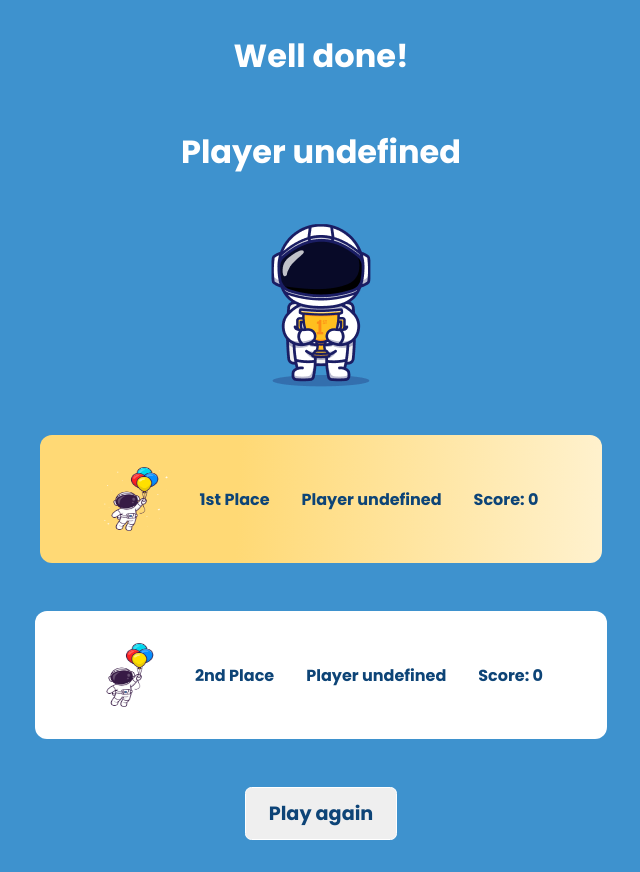
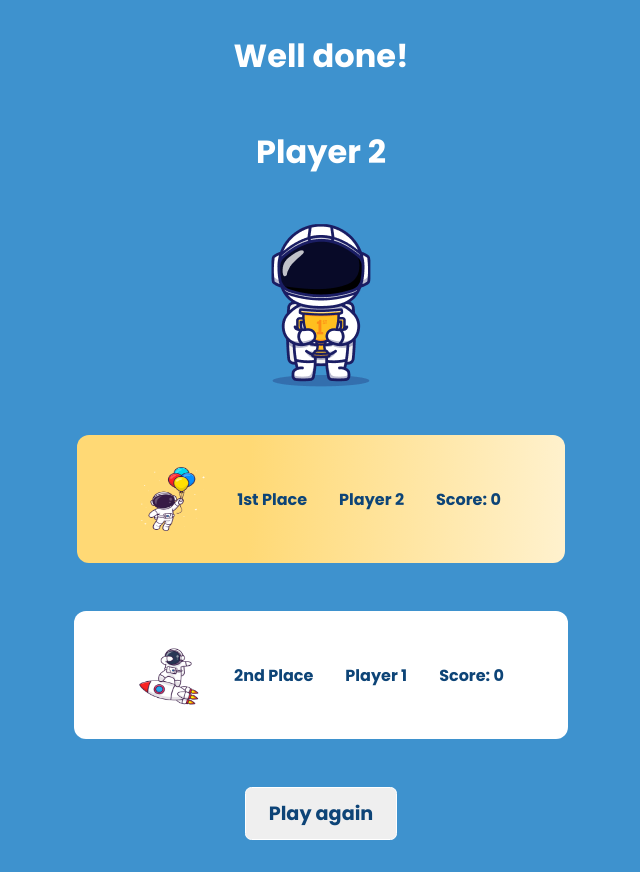
Before and after one commit to GabrielleNaidoo/memory-game, a React (Vite) app in the folder memory-game/: page /score-board in a window 1280 px wide. Shown: the whole page, without its empty margins (319-959 px from the left). Built offline with nearby package versions, Linux system fonts and the light colour scheme.

Commit message:
refactoring of ScoreBoard logic

```diff
--- a/memory-game/src/components/ScoreBoard.jsx
+++ b/memory-game/src/components/ScoreBoard.jsx
@@ -4,17 +4,11 @@ import playerOneImage from "../images/player-images/player-one.png";
 import playerTwoImage from "../images/player-images/player-two.png";
 import scoreboardChap from "../images/player-images/scoreboard-chap.png";
 
-function ScoreBoard(props) {
-  const CardCtx = useContext(CardContext);
-  let winner;
-  let loser;
-  if (CardCtx.playerOneScore > CardCtx.playerTwoScore) {
-    winner = 1;
-    loser = 2;
-  } else if (CardCtx.playerOneScore < CardCtx.playerTwoScore) {
-    winner = 2;
-    loser = 1;
-  }
+function ScoreBoard({ playAgainHandler }) {
+  const { playerOneScore, playerTwoScore } = useContext(CardContext);
+
+  const winner = playerOneScore > playerTwoScore ? 1 : 2;
+  const loser = winner === 1 ? 2 : 1;
 
   return (
     <div className="scoreboard">
@@ -30,7 +24,7 @@ function ScoreBoard(props) {
         <p className="scoreboard_box_place">1st Place</p>
         <p className="scoreboard_box_player">{`Player ${winner}`}</p>
         <p className="scoreboard_box_score">{`Score: ${
-          winner === 1 ? CardCtx.playerOneScore : CardCtx.playerTwoScore
+          winner === 1 ? playerOneScore : playerTwoScore
         }`}</p>
       </div>
       <div className="scoreboard_box">
@@ -42,10 +36,10 @@ function ScoreBoard(props) {
         <p className="scoreboard_box_place">2nd Place</p>
         <p className="scoreboard_box_player">{`Player ${loser}`}</p>
         <p className="scoreboard_box_score">{`Score: ${
-          loser === 1 ? CardCtx.playerOneScore : CardCtx.playerTwoScore
+          loser === 1 ? playerOneScore : playerTwoScore
         }`}</p>
       </div>
-      <button className="button" onClick={props.playAgainHandler}>
+      <button className="button" onClick={playAgainHandler}>
         Play again
       </button>
     </div>
```
